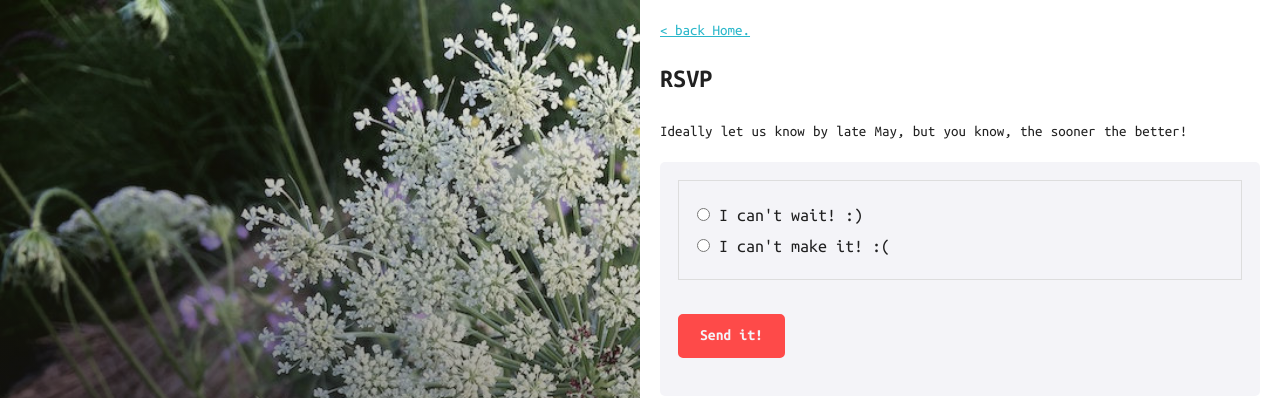
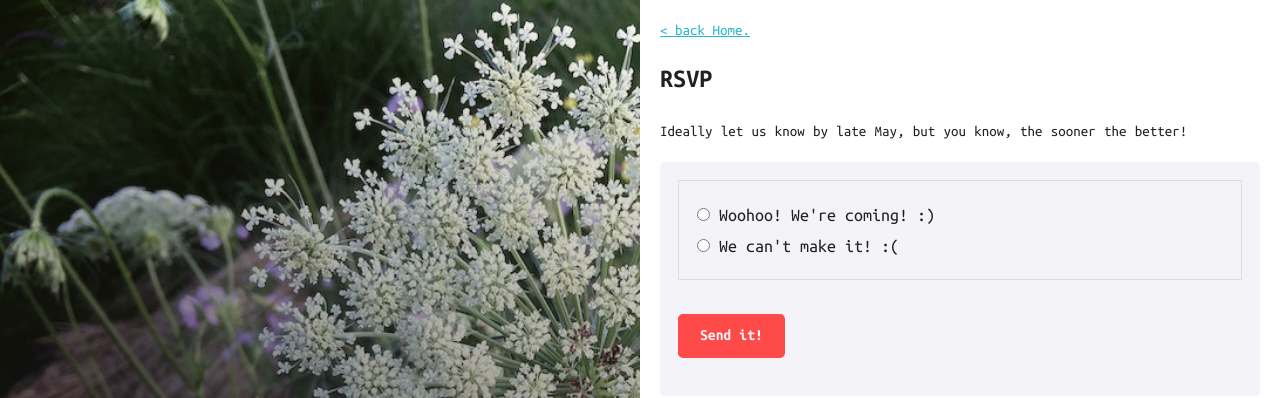
Before and after one commit to kevwalsh/carota, a Jekyll site: the page built from _posts/2016-01-06-rsvp.md, in a window 1280 px wide. Shown: the top 398 px of the page. Built offline with Jekyll 4.4.1, drawn with Linux system fonts in a browser that asks for light colours.

Commit message:
radio button labels

```diff
--- a/_posts/2016-01-06-rsvp.md
+++ b/_posts/2016-01-06-rsvp.md
@@ -16,8 +16,8 @@ Ideally let us know by late May, but you know, the sooner the better!
  <div markdown="0">
  <form accept-charset="UTF-8" id="rsvp" action="https://formkeep.com/f/5e02bf18aaa7" method="POST">
    <div class="radiobuttons">
-     <input type="radio" name="rsvp" value="yes"> I can't wait! :)<br>
-     <input type="radio" name="rsvp" value="no"> I can't make it! :(<br>
+     <input type="radio" name="rsvp" value="yes"> Woohoo! We're coming!  :)<br>
+     <input type="radio" name="rsvp" value="no"> We can't make it! :(<br>
    </div>
    <input type="text" name="name" placeholder="Your name(s)" required >
    <input type="email" name="email" placeholder="Email address" required >
```
